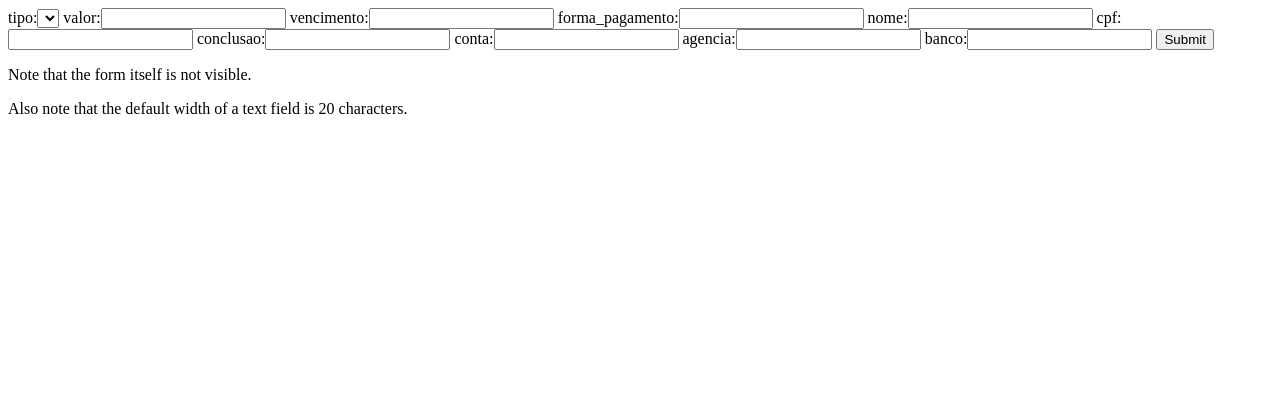
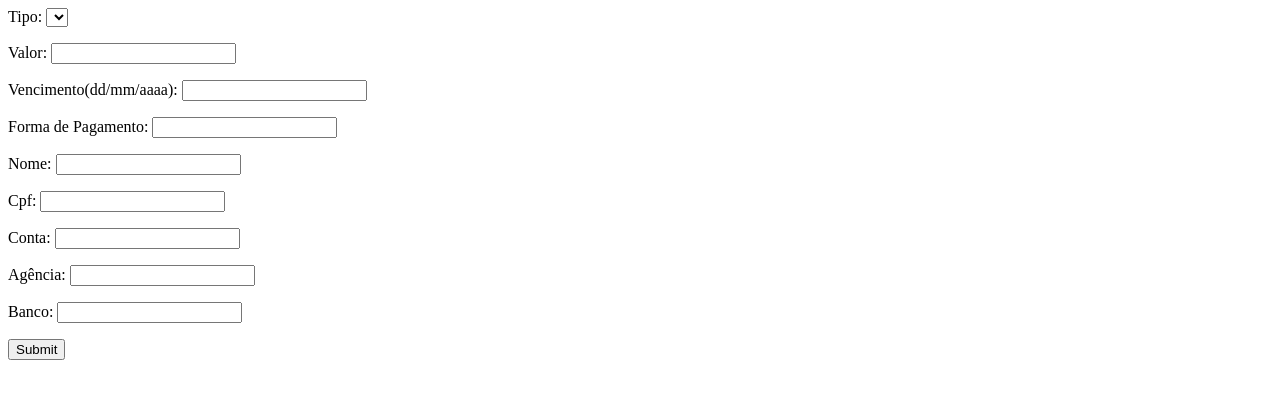
Before and after one commit to gabrielvboas/risco, a Django app: template financeiro/templates/financeiro/CadastroConta.html in a window 1280 px wide. Shown: the top 399 px of the page. Run offline with Django 3.2, Linux system fonts and the light colour scheme; the template is opened without the code that fills it: values that come from a table or form of the project are taken from there, others are empty; parts of the project's set-up code (start-up, migrations or seed data) failed here and were passed over.

Commit message:
Mecanica do cadastro de conta completa

```diff
--- a/financeiro/forms.py
+++ b/financeiro/forms.py
@@ -1,15 +1,15 @@
+# -*- coding: utf-8 -*-
 from django import forms
-
 from models import Conta
 
 class CadastroConta (forms.Form):
-	tipo = forms.ChoiceField(choices=Conta.TYPES, label='tipo')
-	valor = forms.IntegerField(required=False, label='valor')
-	vencimento = forms.DateTimeField(required=False, label='vencimento')
-	forma_pagamento = forms.CharField(label='forma_pagamento')
-	nome = forms.CharField(max_length=200, label='nome')
-	cpf = forms.CharField(max_length=200, label='cpf')
-	conclusao = forms.DateTimeField(label='conclusao')
-	conta = forms.CharField(max_length=200, label='conta')
-	agencia = forms.CharField(max_length=200, label='agencia')
-	banco = forms.CharField(max_length=200, label='banco')
+	tipo = forms.ChoiceField(choices=Conta.TYPES, label='Tipo')
+	valor = forms.IntegerField(required=False, label='Valor')
+	vencimento = forms.DateTimeField(required=False, label='Vencimento(dd/mm/aaaa)')
+	forma_pagamento = forms.CharField(label='Forma de Pagamento')
+	nome = forms.CharField(max_length=200, label='Nome')
+	cpf = forms.CharField(max_length=200, label='Cpf')
+	#conclusao = forms.DateTimeField(label='conclusao(dd/mm/aaaa)') #Conclusao e setada depois
+	conta = forms.CharField(max_length=200, label='Conta')
+	agencia = forms.CharField(max_length=200, label='Agência')
+	banco = forms.CharField(max_length=200, label='Banco')
--- a/financeiro/models.py
+++ b/financeiro/models.py
@@ -21,7 +21,7 @@ class Conta(models.Model):
 	forma_pagamento = models.CharField(max_length=200)
 	nome = models.CharField(max_length=200)
 	cpf = models.CharField(max_length=200)
-	conclusao = models.DateTimeField()
+	conclusao = models.DateTimeField(null=True, blank=True, default = None)
 	conta = models.CharField(max_length=200)
 	agencia = models.CharField(max_length=200)
 	banco = models.CharField(max_length=200)
--- a/financeiro/templates/financeiro/CadastroConta.html
+++ b/financeiro/templates/financeiro/CadastroConta.html
@@ -1,20 +1,9 @@
-<!DOCTYPE html>
-<html>
-<body>
-
-
-
-<form action="/brunao/" method="post">
+<form action="/financeiro/cadastroconta/" method="post">
     {% csrf_token %}
-    {{ form }}
+    {{ form.as_p  }}
     <input type="submit" value="Submit" />
 </form>
 
-
-
-<p>Note that the form itself is not visible.</p>
-
-<p>Also note that the default width of a text field is 20 characters.</p>
-
-</body>
-</html>
+{% if form.errors %}
+	<h1>Erro na validação</h1>
+{% endif %}
--- a/financeiro/urls.py
+++ b/financeiro/urls.py
@@ -3,6 +3,5 @@ from financeiro import views
 
 
 urlpatterns = patterns('',
-    url(r'^$', views.brunao, name='brunao'),
-    url(r'^CadastroConta/', views.CadastroConta.as_view(), name='CadastroConta'),
+    url(r'^cadastroconta/', views.CadastroConta.as_view(), name='CadastroConta'),
 )
```
Also changed, not shown: financeiro/views.py (+5 -20 lines), db.sqlite3, 10 other files.
